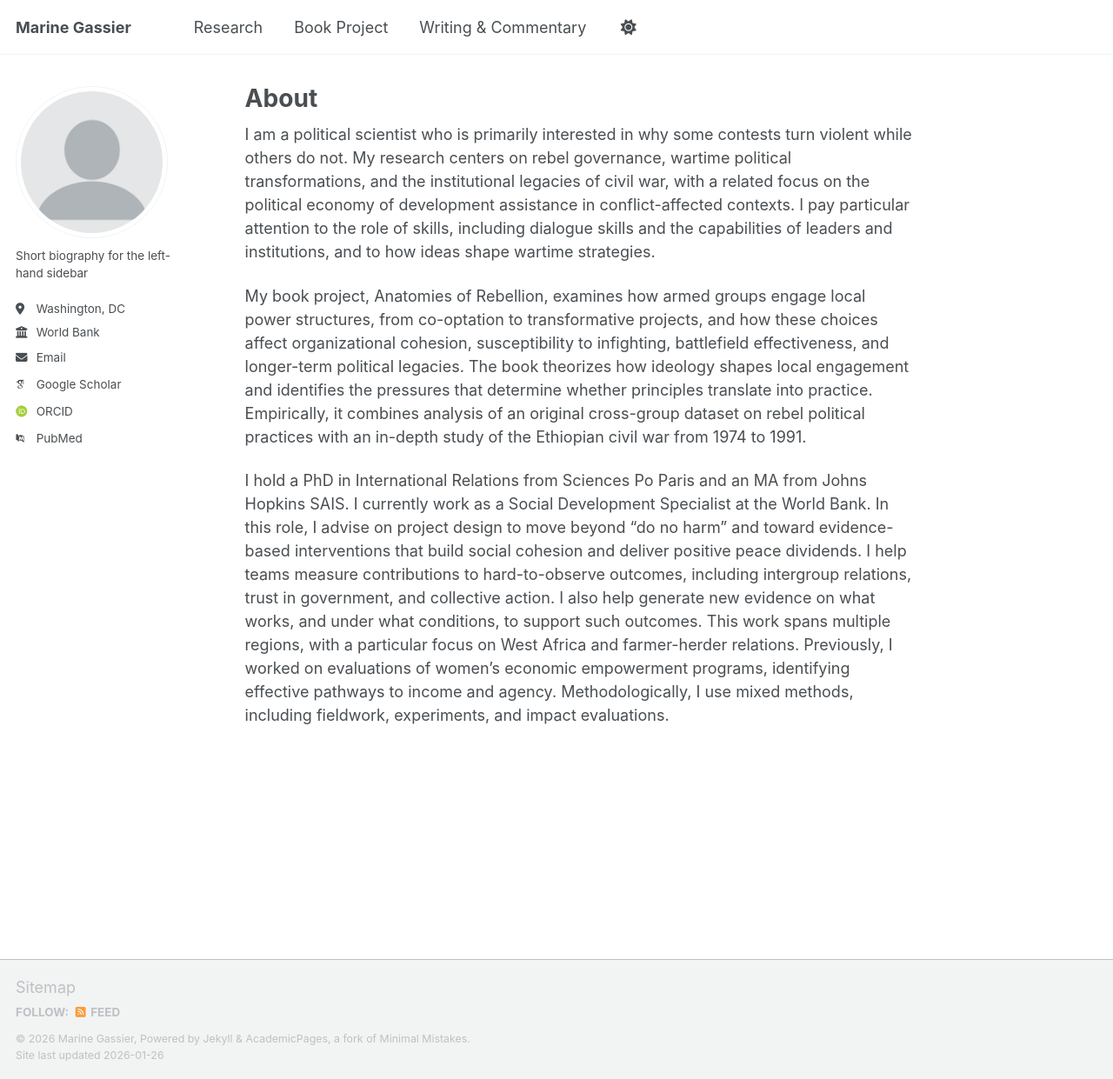
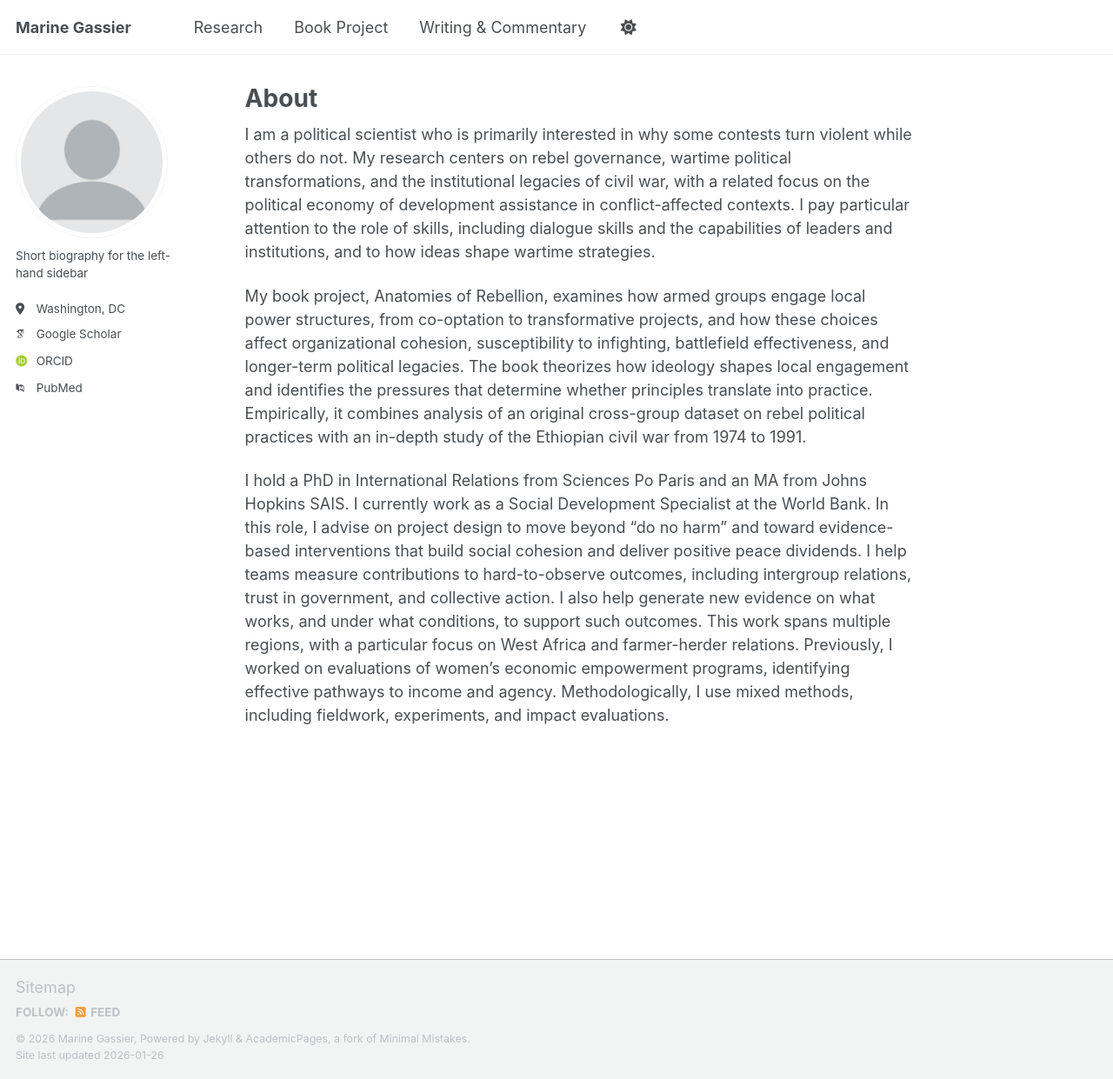
Before and after one commit to mgassier/web, a Jekyll site: the page built from _pages/about.md, in a window 1280 px wide and 1241 px high. Shown: the whole window at 87% size. Built offline with Jekyll 4.4.1, drawn with Linux system fonts in a browser that asks for light colours; some web fonts are replaced; a script that is not in the unit is left out.

Commit message:
commenting out employer and email

```diff
--- a/_config.yml
+++ b/_config.yml
@@ -28,9 +28,9 @@ author:
   pronouns         : # example: "she/her"
   bio              : "Short biography for the left-hand sidebar"
   location         : "Washington, DC"
-  employer         : "World Bank"
+  employer         : #"World Bank"
   uri              : # URL
-  email            : "none@example.org"
+  email            : #"none@example.org"
 
   # Academic websites
   academia         : # URL
```
